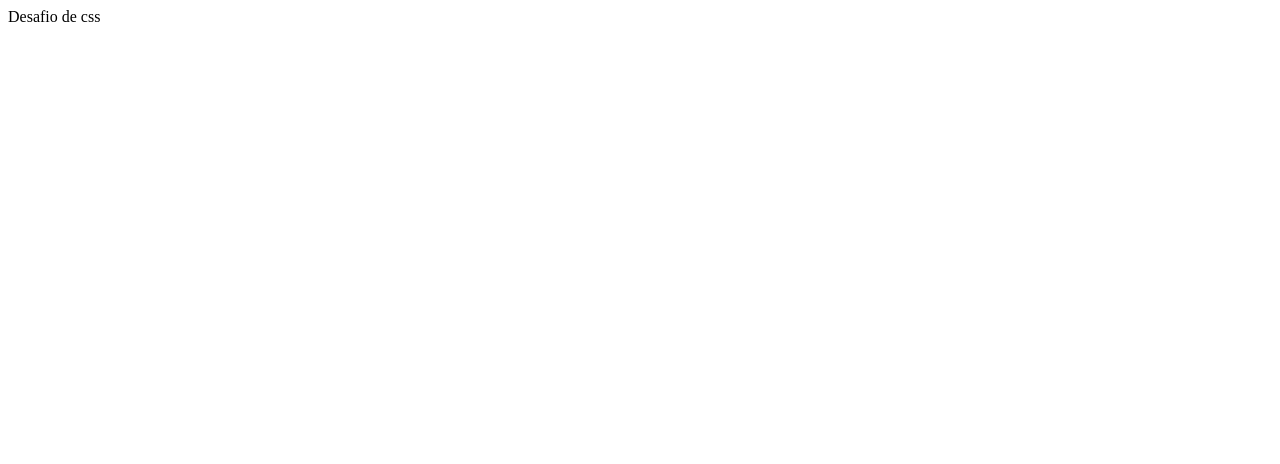
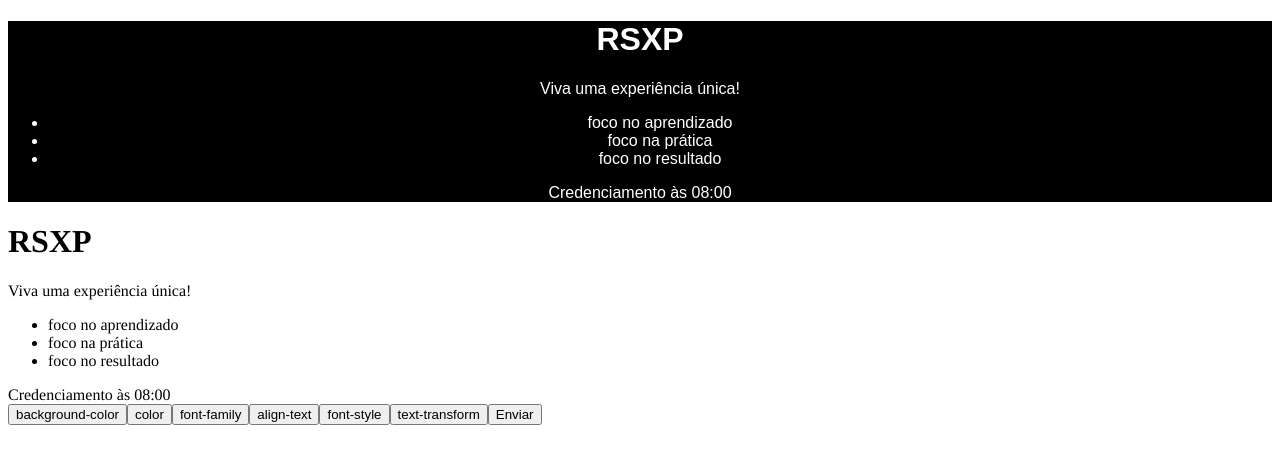
Before and after one commit to burn-c/hackathonrsxpteam30, a React (Create React App) app in the folder aprenda-arrastando/: page /page_css in a window 1280 px wide. Shown: the top 464 px of the page. Built offline with nearby package versions, Linux system fonts and the light colour scheme.

Commit message:
Desafio do CSS

```diff
--- a/aprenda-arrastando/src/components/pages/page_css.js
+++ b/aprenda-arrastando/src/components/pages/page_css.js
@@ -1,9 +1,84 @@
-import React from 'react'
+import React, { useState } from 'react';
+import { Container, Reference, Exercise, Options } from './styles_css';
 
 export default function PageCss() {
+  const [style1, setStyle1] = useState(false);
+  const [style2, setStyle2] = useState(false);
+  const [style3, setStyle3] = useState(false);
+  const [style4, setStyle4] = useState(false);
+  const [style5, setStyle5] = useState(false);
+  const [style6, setStyle6] = useState(false);
+
+
+  function handleStyle1() {
+    setStyle1(!style1);
+  }
+  function handleStyle2() {
+    setStyle2(!style2);
+  }
+  function handleStyle3() {
+    setStyle3(!style3);
+  }
+  function handleStyle4() {
+    setStyle4(!style4);
+  }
+  function handleStyle5() {
+    setStyle5(!style5);
+  }
+  function handleStyle6() {
+    setStyle6(!style6);
+  }
+
+  function handleCorrection() {
+    if (style1 && style2 && style3 && style4){
+      alert("Acertou");
+    }
+    else {
+      alert("Errou");
+    }
+  }
+
   return (
-    <div>
-      Desafio de css
-    </div>
+    <Container>
+      <Reference>
+      <h1>RSXP</h1>
+      <p>Viva uma experiência única!</p>
+      <ul>
+          <li>foco no aprendizado</li>
+          <li>foco na prática</li>
+          <li>foco no resultado</li>
+      </ul>
+      <footer>Credenciamento às 08:00</footer>
+    </Reference>
+
+    <Exercise
+      style1={style1}
+      style2={style2}
+      style3={style3}
+      style4={style4}
+      style5={style5}
+      style6={style6}>
+      <h1>RSXP</h1>
+      <p>Viva uma experiência única!</p>
+      <ul>
+          <li>foco no aprendizado</li>
+          <li>foco na prática</li>
+          <li>foco no resultado</li>
+      </ul>
+      <footer>Credenciamento às 08:00</footer>
+    </Exercise>
+    <Options>
+      <button onClick={handleStyle1}>background-color</button>
+      <button onClick={handleStyle2}>color</button>
+      <button onClick={handleStyle3}>font-family</button>
+      <button onClick={handleStyle4}>align-text</button>
+
+      <button onClick={handleStyle5}>font-style</button>
+      <button onClick={handleStyle6}>text-transform</button>
+
+      <button onClick={handleCorrection}>Enviar</button>
+    </Options>
+    </Container>
+
   )
 }
--- /dev/null
+++ b/aprenda-arrastando/src/components/pages/styles_css.js
@@ -0,0 +1,24 @@
+import styled from 'styled-components';
+
+export const Container = styled.div`
+
+`;
+
+export const Reference = styled.div`
+  background-color: black;
+  color: white;
+  font-family: "Arial";
+  text-align: center;
+`;
+
+export const Exercise = styled.div`
+  background-color: ${props => (props.style1 ? "black" : "none")};
+  color: ${props => (props.style2 ? "white" : "black")};
+  font-family: ${props => (props.style3 ? "Arial" : "Times")};
+  text-align: ${props => (props.style4 ? "center" : "left")};
+  font-style: ${props => (props.style5 ? "italic" : "normal")};
+  text-transform: ${props => (props.style6 ? "uppercase" : "none")};
+`;
+
+export const Options = styled.div`
+`;
```
